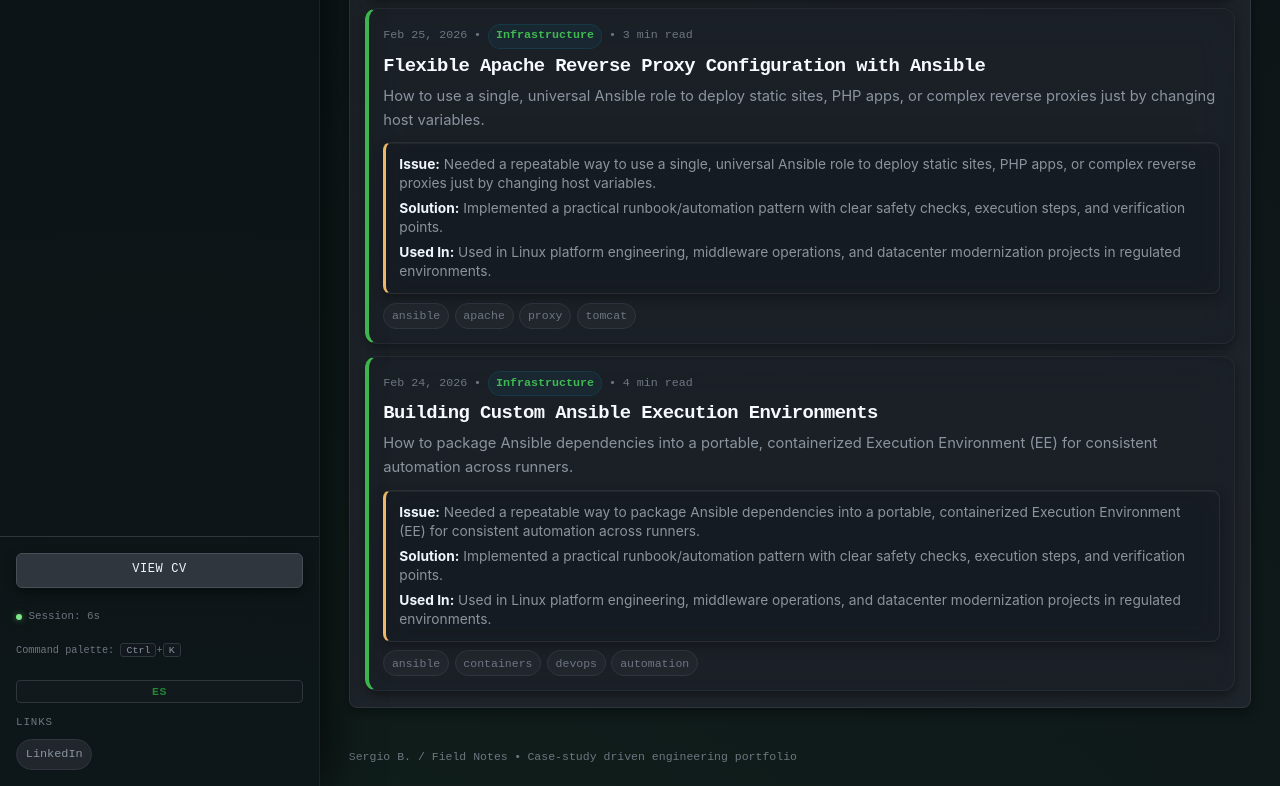
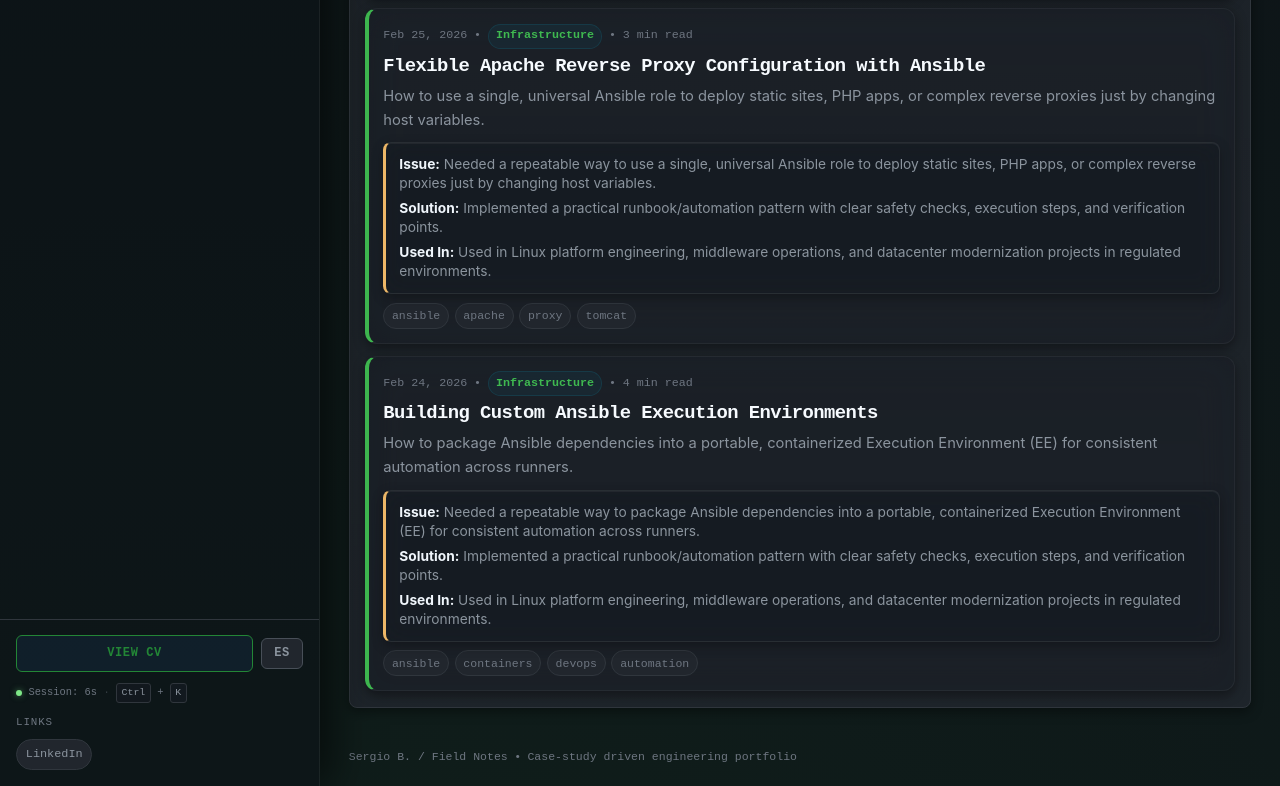
Before and after one commit to SergiioB/portfolio, an Astro site: page / in a window 1280 px wide. Shown: the part 4847-5633 px from the top of the page. Built offline with nearby package versions, Linux system fonts and the light colour scheme; Astro itself is replaced by a stand-in of ours.

Commit message:
feat(sidebar): redesign footer with prominent CV+lang row and compact meta line

```diff
--- a/src/components/Sidebar.astro
+++ b/src/components/Sidebar.astro
@@ -109,23 +109,29 @@ const publicCvHref = PUBLIC_CV.external ? PUBLIC_CV.href : withBase(PUBLIC_CV.hr
     </nav>
 
     <div class="sidebar-footer">
+      <div class="sidebar-footer-actions">
         {PUBLIC_CV.enabled && (
           <a
             href={publicCvHref}
-          class="action-link"
+            class="sidebar-cv-btn"
             target={PUBLIC_CV.openInNewTab ? '_blank' : undefined}
             rel={PUBLIC_CV.openInNewTab ? 'noopener noreferrer' : undefined}
+            data-i18n="about.cvLabel"
           >
             {PUBLIC_CV.label}
           </a>
         )}
-
-      <div class="sidebar-uptime" data-i18n-session><span data-i18n="nav.session">Session:</span> <span data-uptime>0s</span></div>
-      <div class="sidebar-palette-hint"><span data-i18n="nav.commandPalette">Command palette:</span> <kbd>Ctrl</kbd>+<kbd>K</kbd></div>
-
         <button class="lang-toggle-btn" type="button" data-lang-toggle aria-label="Switch language" data-i18n-label="lang.switchLabel">
           <span data-i18n="lang.switch">ES</span>
         </button>
+      </div>
+
+      <div class="sidebar-meta-row">
+        <span class="sidebar-uptime-dot"></span>
+        <span data-i18n-session><span data-i18n="nav.session">Session:</span> <span data-uptime>0s</span></span>
+        <span class="sidebar-meta-sep">·</span>
+        <kbd>Ctrl</kbd>+<kbd>K</kbd>
+      </div>
 
       {PUBLIC_LINKS.length > 0 && (
         <div class="sidebar-links" aria-label="Public links">
--- a/src/styles/global.css
+++ b/src/styles/global.css
@@ -3728,19 +3728,71 @@ body.hardcore-mode ::selection {
   font-size: 0.88rem;
 }
 
-/* ─── Sidebar uptime + palette hint ─── */
-.sidebar-uptime {
-  font-family: var(--font-mono);
-  font-size: 0.68rem;
-  color: var(--text-muted);
-  margin-top: 0.5rem;
+/* ─── Sidebar footer actions row ─── */
+.sidebar-footer-actions {
+  display: flex;
+  gap: 0.5rem;
+  align-items: center;
+}
+
+.sidebar-cv-btn {
+  flex: 1;
+  display: inline-flex;
+  align-items: center;
+  justify-content: center;
+  padding: 0.45rem 0.75rem;
+  font-family: var(--font-mono);
+  font-size: 0.75rem;
+  font-weight: 600;
+  letter-spacing: 0.05em;
+  text-transform: uppercase;
+  color: var(--accent);
+  background: rgba(56, 139, 253, 0.08);
+  border: 1px solid var(--accent);
+  border-radius: var(--radius-sm);
+  transition: background var(--transition-fast), color var(--transition-fast);
+}
+
+.sidebar-cv-btn:hover {
+  background: rgba(56, 139, 253, 0.18);
+  color: var(--text);
+}
+
+/* ─── Language toggle button ─── */
+.lang-toggle-btn {
+  display: inline-flex;
+  align-items: center;
+  justify-content: center;
+  padding: 0.45rem 0.75rem;
+  font-family: var(--font-mono);
+  font-size: 0.75rem;
+  font-weight: 600;
+  letter-spacing: 0.06em;
+  color: var(--text-soft);
+  background: var(--surface-muted);
+  border: 1px solid var(--border-strong);
+  border-radius: var(--radius-sm);
+  cursor: pointer;
+  transition: background var(--transition-fast), border-color var(--transition-fast), color var(--transition-fast);
+}
+
+.lang-toggle-btn:hover {
+  background: var(--surface-strong);
+  border-color: var(--accent);
+  color: var(--accent);
+}
+
+/* ─── Sidebar meta row (session + palette hint) ─── */
+.sidebar-meta-row {
   display: flex;
   align-items: center;
   gap: 0.4rem;
-}
-
-.sidebar-uptime::before {
-  content: '';
+  font-family: var(--font-mono);
+  font-size: 0.65rem;
+  color: var(--text-muted);
+}
+
+.sidebar-uptime-dot {
   width: 6px;
   height: 6px;
   border-radius: 50%;
@@ -3749,46 +3801,18 @@ body.hardcore-mode ::selection {
   flex-shrink: 0;
 }
 
-.sidebar-palette-hint {
-  font-family: var(--font-mono);
-  font-size: 0.64rem;
-  color: var(--text-muted);
-  margin-top: 0.28rem;
-}
-
-.sidebar-palette-hint kbd {
+.sidebar-meta-sep {
+  opacity: 0.4;
+}
+
+.sidebar-meta-row kbd {
   font-family: var(--font-mono);
   font-size: 0.62rem;
   border: 1px solid var(--border);
   border-radius: 3px;
-  padding: 0.05rem 0.32rem;
+  padding: 0.05rem 0.28rem;
   background: rgba(22, 27, 34, 0.7);
   color: var(--text-soft);
-}
-
-/* ─── Language toggle button ─── */
-.lang-toggle-btn {
-  display: inline-flex;
-  align-items: center;
-  justify-content: center;
-  margin-top: 0.6rem;
-  padding: 0.25rem 0.7rem;
-  font-family: var(--font-mono);
-  font-size: 0.72rem;
-  font-weight: 600;
-  letter-spacing: 0.06em;
-  color: var(--accent);
-  background: rgba(22, 27, 34, 0.6);
-  border: 1px solid var(--border);
-  border-radius: 4px;
-  cursor: pointer;
-  transition: background var(--transition-fast), border-color var(--transition-fast), color var(--transition-fast);
-}
-
-.lang-toggle-btn:hover {
-  background: rgba(56, 139, 253, 0.12);
-  border-color: var(--accent);
-  color: var(--text);
 }
 
 /* ─── Animated stat counter shimmer ─── */
```
Lines whose indentation alone changed are shown as unchanged.
